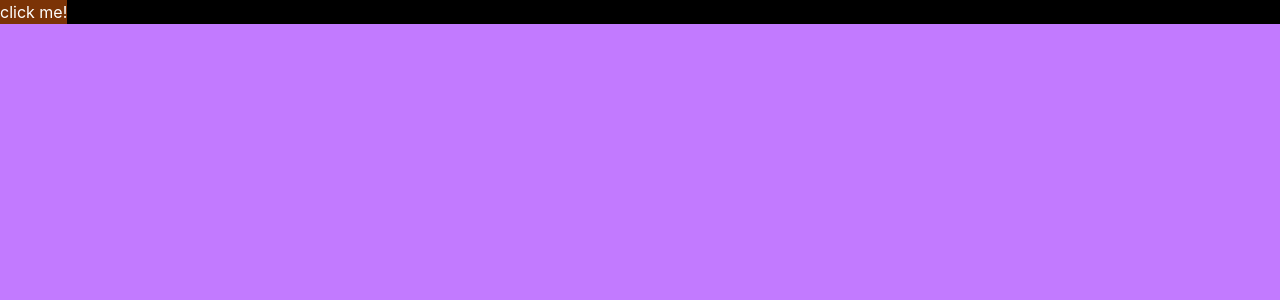
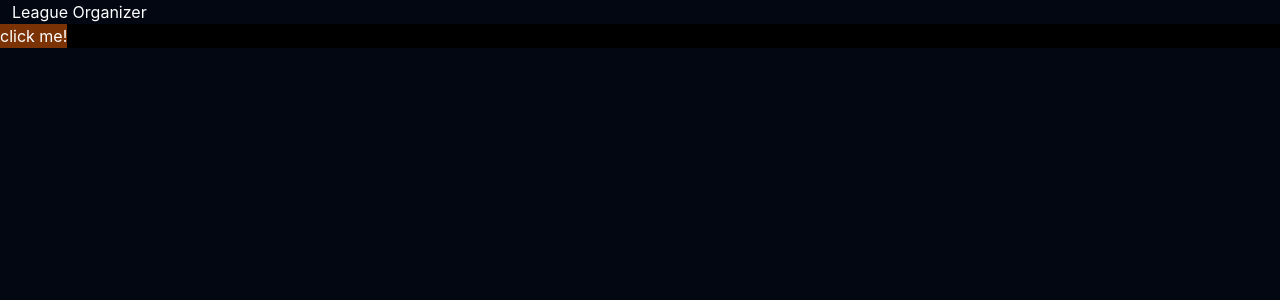
Before and after one commit to effluvialsplurf/LeagueOrganizer, a React (Vite) app in the folder frontend/app/: page / in a window 1280 px wide. Shown: the top 300 px of the page. Built offline with nearby package versions, Linux system fonts and the light colour scheme.

Commit message:
made a layout and a navbar also changed the styling

```diff
--- a/frontend/app/src/App.tsx
+++ b/frontend/app/src/App.tsx
@@ -1,5 +1,6 @@
 import { BrowserRouter, Routes, Route } from "react-router-dom";
 import Home from "./pages/Home.tsx";
+import Layout from "./Layout.tsx";
 
 export default function App() {
 
@@ -7,7 +8,10 @@ export default function App() {
   return (
     <BrowserRouter>
       <Routes>
-        <Route path="/" element={<Home />} />
+        <Route path="/" element={<Layout />}>
+          <Route index element={<Home />} />
+        </Route>
+
       </Routes>
     </BrowserRouter>
   )
--- /dev/null
+++ b/frontend/app/src/Layout.tsx
@@ -0,0 +1,13 @@
+import { Outlet } from "react-router-dom";
+import NavBar from "./NavBar";
+
+export default function Layout() {
+  return (
+    <div className="flex flex-col h-screen">
+      <NavBar />
+      <div className="flex-1 overflow-auto">
+        <Outlet />
+      </div>
+    </div>
+  );
+}
--- /dev/null
+++ b/frontend/app/src/NavBar.tsx
@@ -0,0 +1,13 @@
+import { Link } from "react-router-dom";
+
+export default function NavBar() {
+  return (
+    <div className="flex">
+      <div className="flex items-center">
+        <Link to="/" className="text-white hover:text-blue-300  ml-3">
+          League Organizer
+        </Link>
+      </div>
+    </div >
+  );
+}
--- a/frontend/app/src/main.tsx
+++ b/frontend/app/src/main.tsx
@@ -5,7 +5,7 @@ import App from './App.tsx'
 
 createRoot(document.getElementById('root')!).render(
   <StrictMode>
-    <div className='w-screen h-screen bg-purple-400'>
+    <div className='w-screen h-screen bg-gray-950'>
       <App />
     </div>
   </StrictMode>,
```
